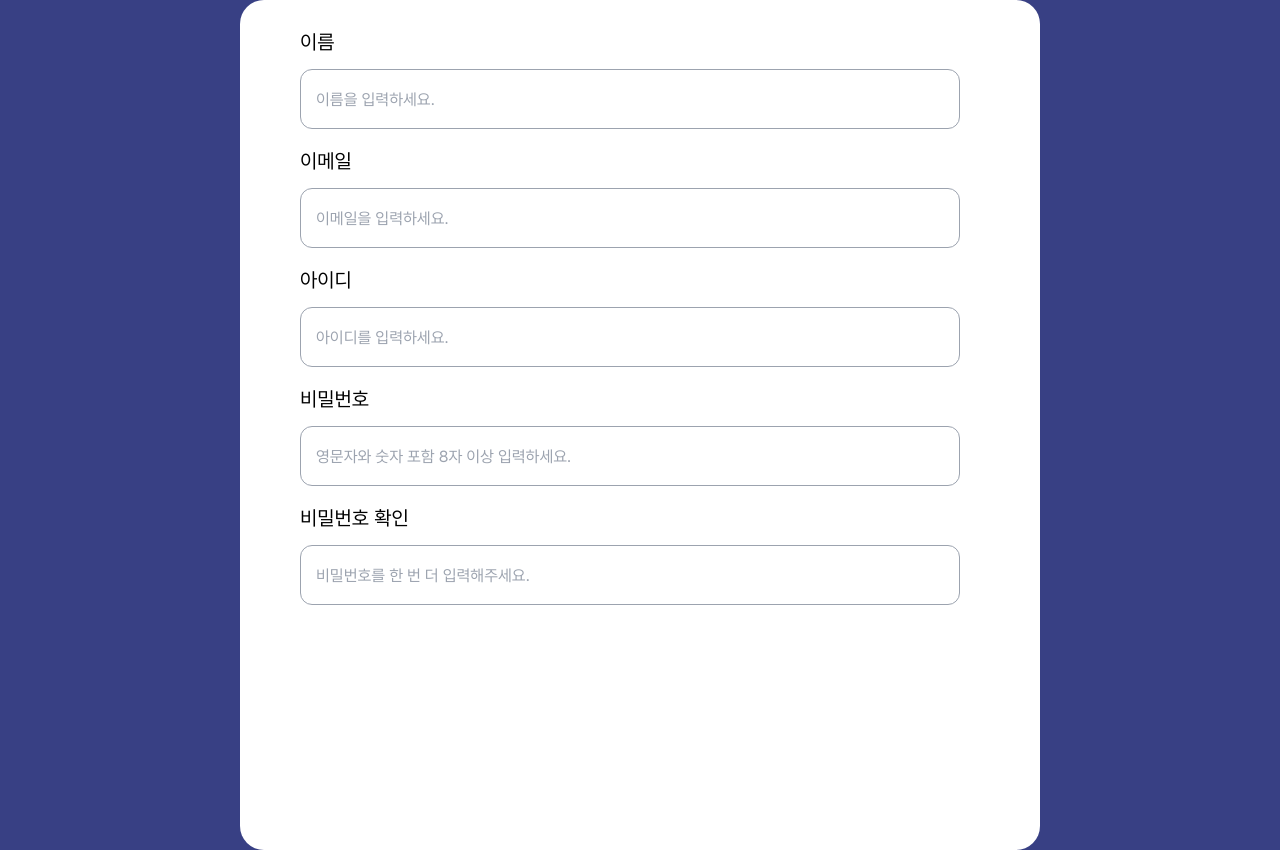
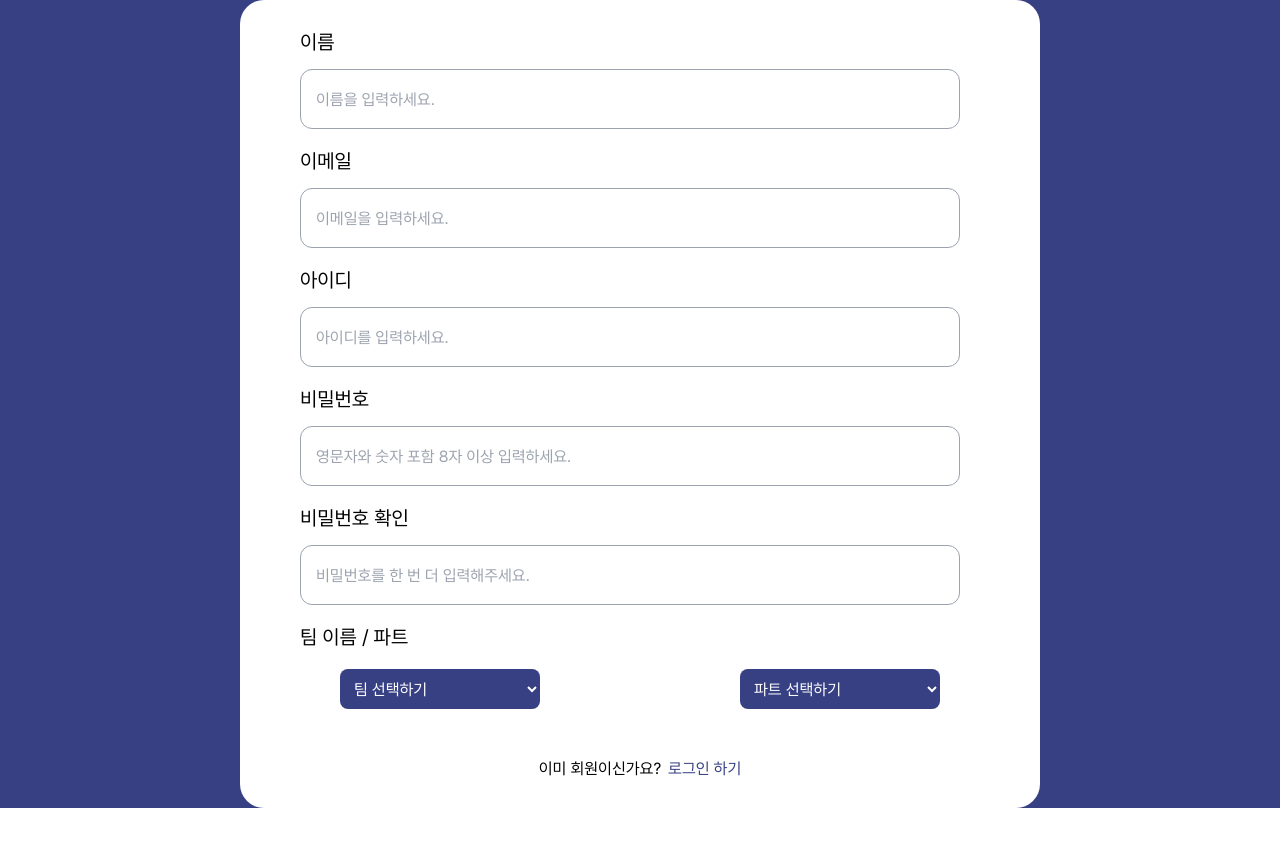
Before and after one commit to youdame/react-vote-19th, a Next.js app: page /sign-up in a window 1280 px wide. After the commit the page ends 808 px from the top, so only its background shows below. Built offline with nearby package versions, Linux system fonts and the light colour scheme.

Commit message:
Feat : 파트 설정 인풋 구현 #1

```diff
--- a/src/app/sign-up/page.tsx
+++ b/src/app/sign-up/page.tsx
@@ -1,6 +1,7 @@
 "use client";
 import Input from "@/components/common/Input";
 import { ERROR_PASSWORD_SECOND_EMPTY } from "@/constants/validation";
+import Link from "next/link";
 
 import { useEffect } from "react";
 import { FieldValues, useForm, useWatch } from "react-hook-form";
@@ -16,6 +17,7 @@
   const watchPassword = useWatch({ name: "password", control });
   const watchPasswordCheck = useWatch({ name: "passwordCheck", control });
 
+  const selectStyle = "flex h-40pxr w-200pxr rounded-lg bg-blue-base px-10pxr text-white";
   useEffect(() => {
     if (watchPassword !== watchPasswordCheck && watchPasswordCheck) {
       setError("passwordCheck", {
@@ -29,7 +31,7 @@
 
   return (
     <div className="flex-center w-full bg-blue-base">
-      <div className="flex-column h-850pxr w-800pxr gap-20pxr rounded-3xl bg-white px-60pxr py-30pxr">
+      <div className="flex-column min-h-800pxr w-800pxr gap-20pxr rounded-3xl bg-white px-60pxr py-30pxr">
         <Input control={control} name="name" label="이름" placeholder="이름을 입력하세요." type="text" />
         <Input control={control} name="email" label="이메일" placeholder="이메일을 입력하세요." type="text" />
         <Input control={control} name="username" label="아이디" placeholder="아이디를 입력하세요." type="text" />
@@ -56,6 +58,35 @@
             },
           }}
         />
+        <div className="flex-column items-center justify-center gap-20pxr">
+          <label className="flex self-start text-20pxr">팀 이름 / 파트 </label>
+          <div className="flex w-600pxr justify-between">
+            <select className={selectStyle}>
+              <option className="text-white" value="" selected hidden>
+                팀 선택하기
+              </option>
+              <option className="bg-white">AZITO</option>
+              <option>BEATBUDDY</option>
+              <option>PETPLATE</option>
+              <option>COUPLELOG</option>
+              <option>TIG</option>
+            </select>
+
+            <select className={selectStyle}>
+              <option className="text-white" value="" selected hidden>
+                파트 선택하기
+              </option>
+              <option>FRONTEND</option>
+              <option>BACKEND</option>
+            </select>
+          </div>
+        </div>
+        <div className="mt-30pxr flex justify-center gap-7pxr">
+          <p>이미 회원이신가요?</p>
+          <Link href="/login" className="text-blue-base underline-offset-1">
+            로그인 하기
+          </Link>
+        </div>
       </div>
     </div>
   );
--- a/src/components/common/Input.tsx
+++ b/src/components/common/Input.tsx
@@ -68,7 +68,4 @@
     required: ERROR_PASSWORD_EMPTY,
     minLength: { value: 4, message: ERROR_PASSWORD_VALIDATION },
   },
-  passwordCheck: {
-    required: ERROR_PASSWORD_SECOND_EMPTY,
-  },
 };
```
